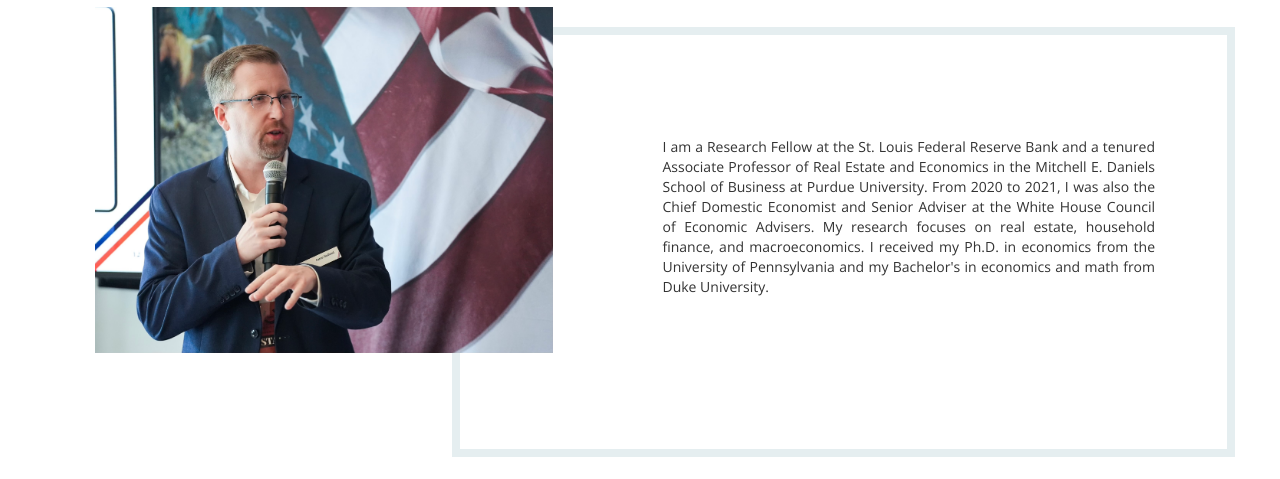
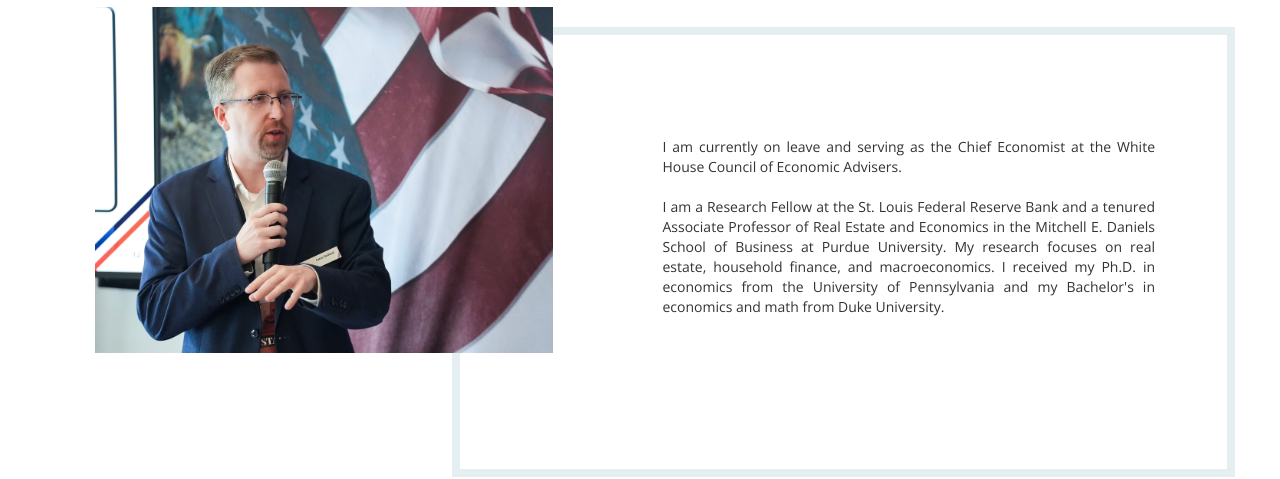
Before and after one commit to aaronhedlund/aaronhedlund.github.io, a plain HTML site: page index.html in a window 1280 px wide. Shown: the part 498-977 px from the top of the page. Drawn offline with nearby package versions, Linux system fonts and the light colour scheme; some packages are replaced by stand-ins of ours.

Commit message:
1/15/2026 Update

```diff
--- a/index.html
+++ b/index.html
@@ -126,7 +126,9 @@
     						<h1></h1>
     					</div>
 						<p align="justify">
-						I am a Research Fellow at the St. Louis Federal Reserve Bank and a tenured Associate Professor of Real Estate and Economics in the Mitchell E. Daniels School of Business at Purdue University. From 2020 to 2021, I was also the Chief Domestic Economist and Senior Adviser at the White House Council of Economic Advisers. My research focuses on real estate, household finance, and macroeconomics. I received my Ph.D. in economics from the University of Pennsylvania and my Bachelor's in economics and math from Duke University.
+						I am currently on leave and serving as the Chief Economist at the White House Council of Economic Advisers.<br/>
+						<br/>
+						I am a Research Fellow at the St. Louis Federal Reserve Bank and a tenured Associate Professor of Real Estate and Economics in the Mitchell E. Daniels School of Business at Purdue University. My research focuses on real estate, household finance, and macroeconomics. I received my Ph.D. in economics from the University of Pennsylvania and my Bachelor's in economics and math from Duke University.
 
 						</p>
 
```
Also changed, not shown: policy.html (+1 -1 lines), teaching.html (+1 -1 lines).
